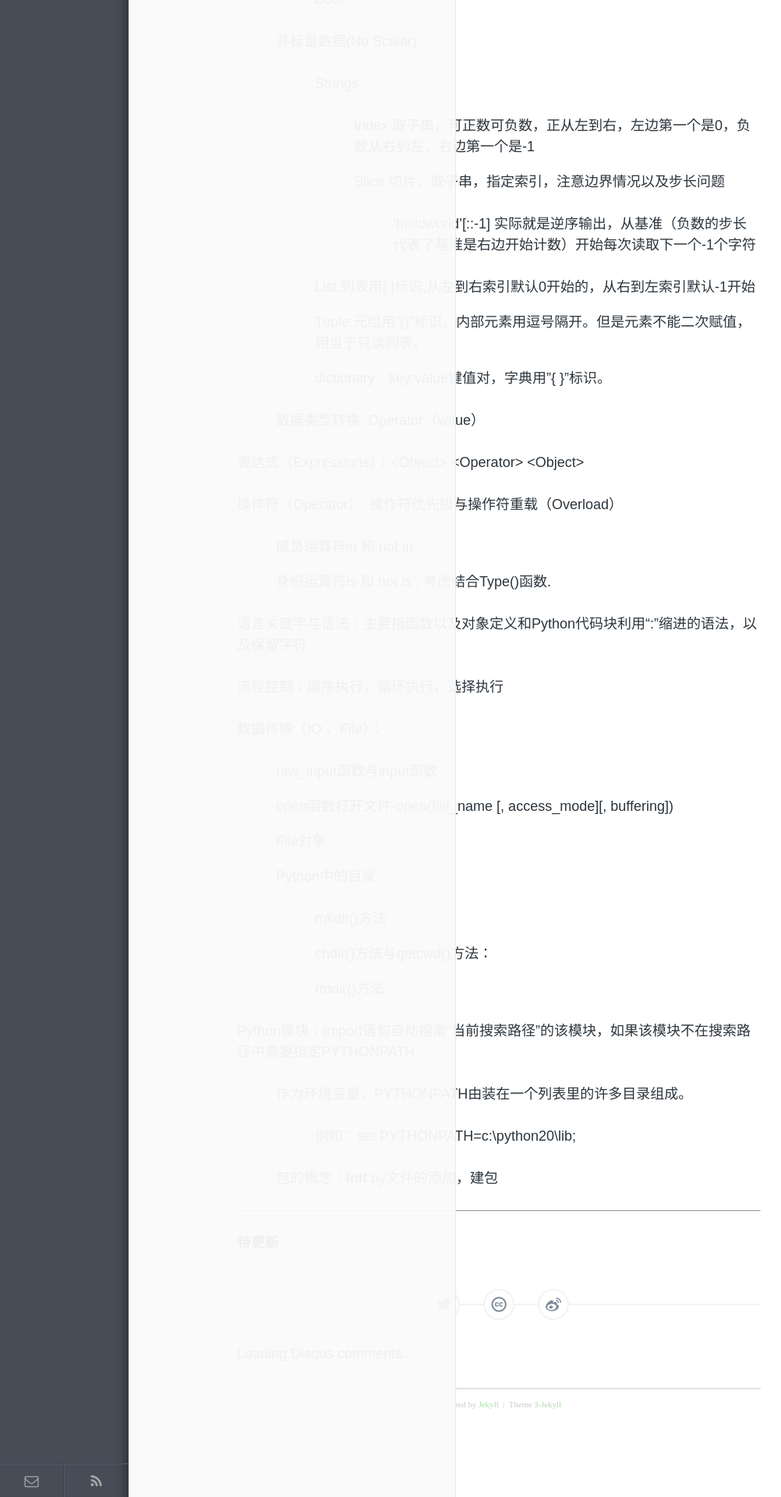
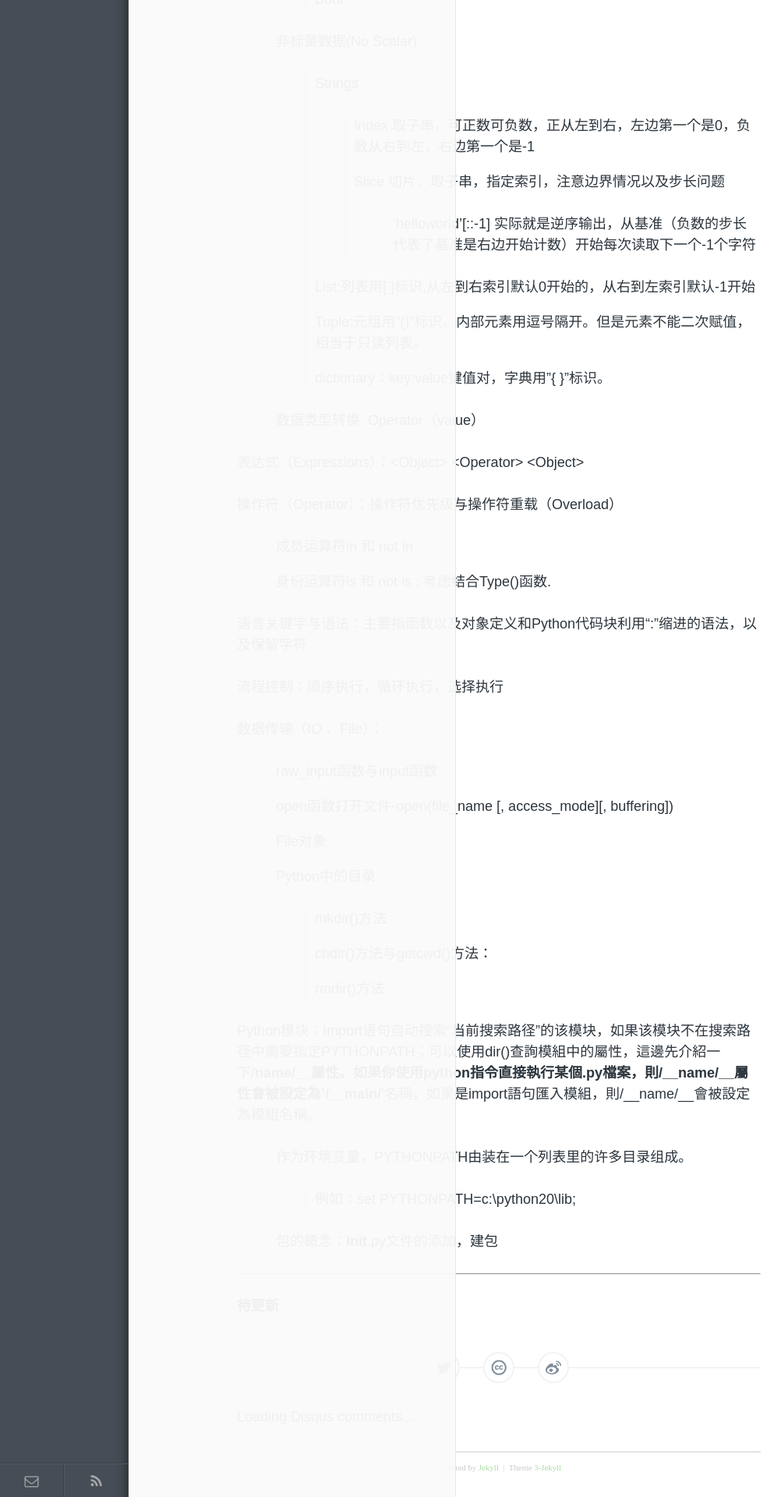
Before and after one commit to enlipan/enlipan.github.io, a Jekyll site: the page built from _posts/2015-2-25-start-Python.md, in a window 1280 px wide. Shown: the part 889-2809 px from the top of the page at 78% size, without its empty margins (0-1002 px from the left). Built offline with Jekyll 4.4.1, drawn with Linux system fonts in a browser that asks for light colours; comment, search, counter and statistics services are not loaded.

Commit message:
update py

```diff
--- a/_posts/2015-2-25-start-Python.md
+++ b/_posts/2015-2-25-start-Python.md
@@ -78,7 +78,7 @@ Python中数据类型分为两类：
 >>
 >>rmdir()方法
 
-Python模块：Import语句自动搜索“当前搜索路径”的该模块，如果该模块不在搜索路径中需要指定PYTHONPATH
+Python模块：Import语句自动搜索“当前搜索路径”的该模块，如果该模块不在搜索路径中需要指定PYTHONPATH；可以使用dir()查詢模組中的屬性，這邊先介紹一下/__name/__屬性。如果你使用python指令直接執行某個.py檔案，則/__name/__屬性會被設定為'/__main/__'名稱，如果是import語句匯入模組，則/__name/__會被設定為模組名稱。
 
 >作为环境变量，PYTHONPATH由装在一个列表里的许多目录组成。
 >
```
